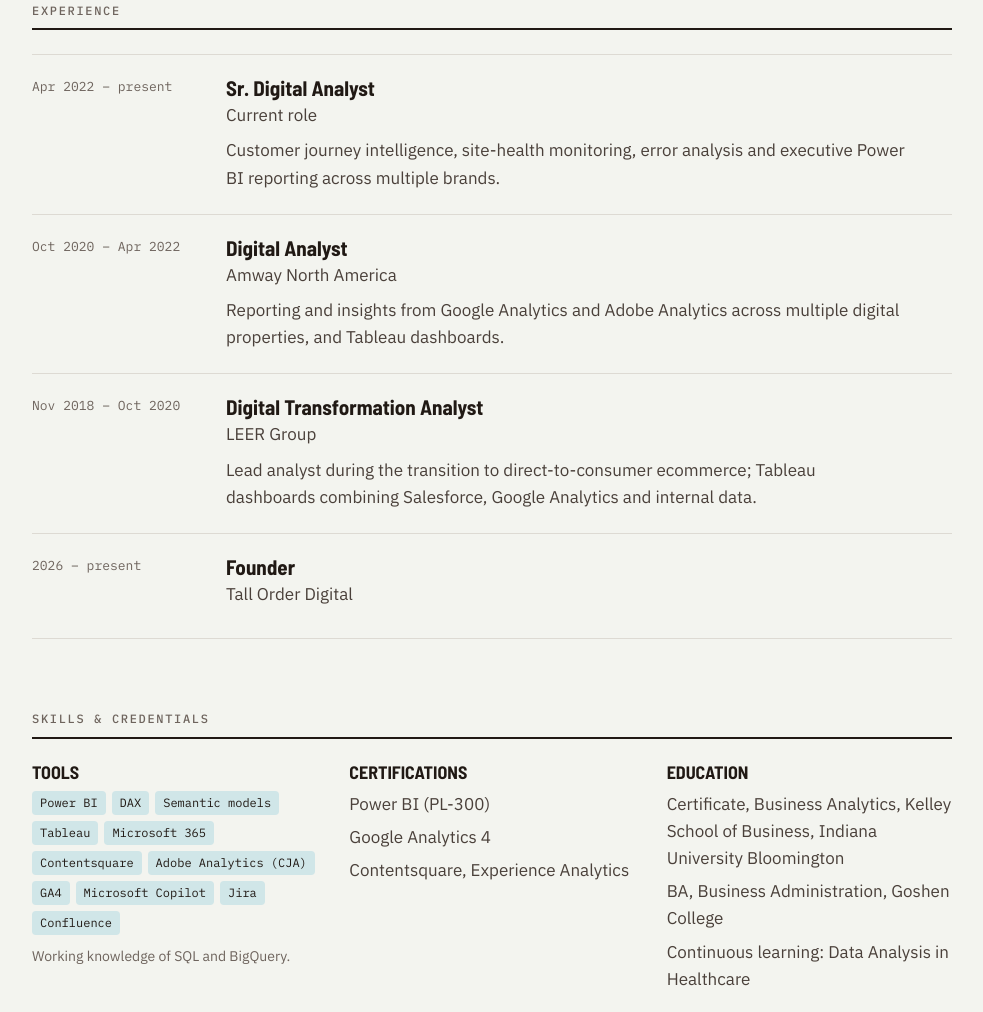
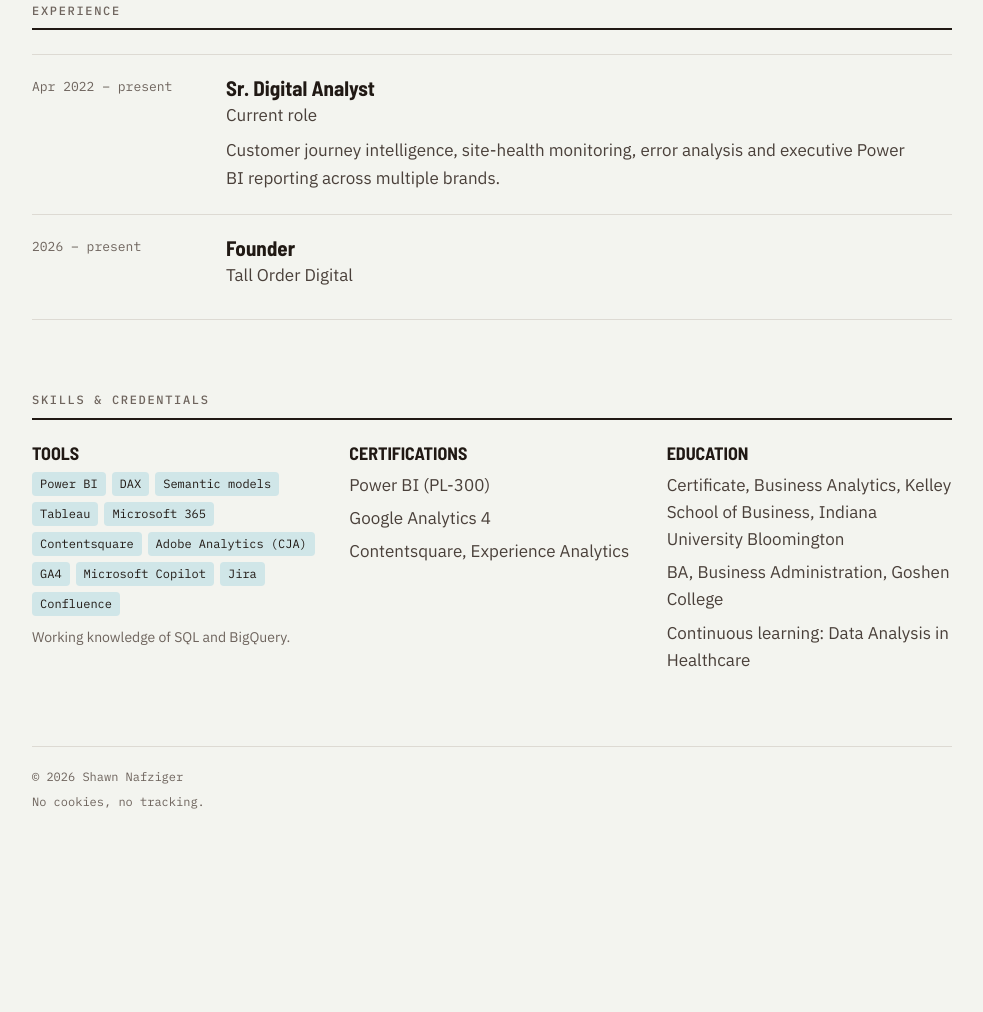
Before and after one commit to shawn-nafziger/shawnnafziger-site, a plain HTML site: page profile/index.html in a window 1280 px wide. Shown: the part 2012-3024 px from the top of the page, without its empty margins (148-1131 px from the left). After the commit the page ends 2863 px from the top, so only its background shows below. Drawn offline with Linux system fonts and the light colour scheme.

Commit message:
Profile: remove past employers from Experience
Co-Authored-By: Claude Opus 5.5 <noreply@anthropic.com>
Claude-Session: https://claude.ai/code/session_013US6L7M2NamMQ4bBxGx1R9

```diff
--- a/profile/index.html
+++ b/profile/index.html
@@ -57,8 +57,6 @@
   <div class="section-head"><p class="kicker">Experience</p></div>
   <div class="timeline">
     <div class="role"><span class="when">Apr 2022 – present</span><div><h3>Sr. Digital Analyst</h3><p class="org">Current role</p><p>Customer journey intelligence, site-health monitoring, error analysis and executive Power BI reporting across multiple brands.</p></div></div>
-    <div class="role"><span class="when">Oct 2020 – Apr 2022</span><div><h3>Digital Analyst</h3><p class="org">Amway North America</p><p>Reporting and insights from Google Analytics and Adobe Analytics across multiple digital properties, and Tableau dashboards.</p></div></div>
-    <div class="role"><span class="when">Nov 2018 – Oct 2020</span><div><h3>Digital Transformation Analyst</h3><p class="org">LEER Group</p><p>Lead analyst during the transition to direct-to-consumer ecommerce; Tableau dashboards combining Salesforce, Google Analytics and internal data.</p></div></div>
     <div class="role"><span class="when">2026 – present</span><div><h3>Founder</h3><p class="org">Tall Order Digital</p></div></div>
   </div>
 </section>
```
Also changed, not shown: 1 other file.
